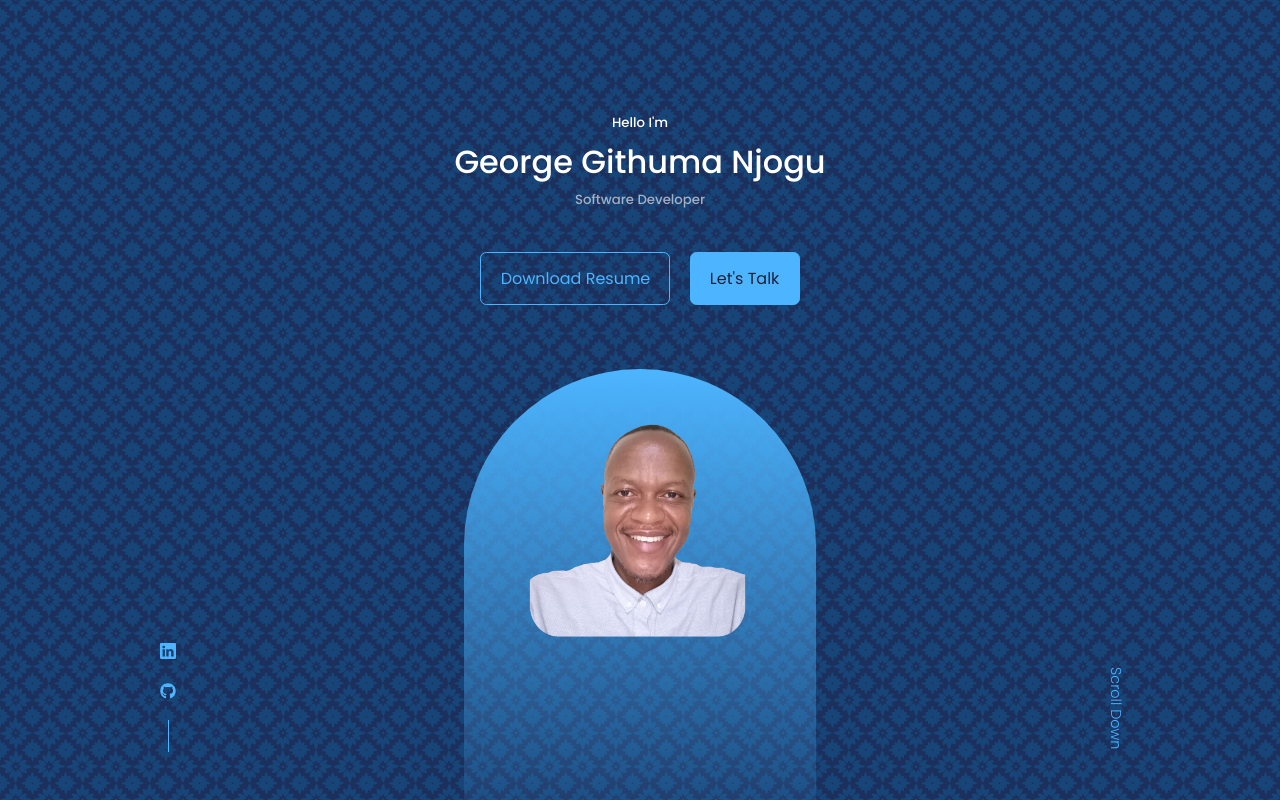
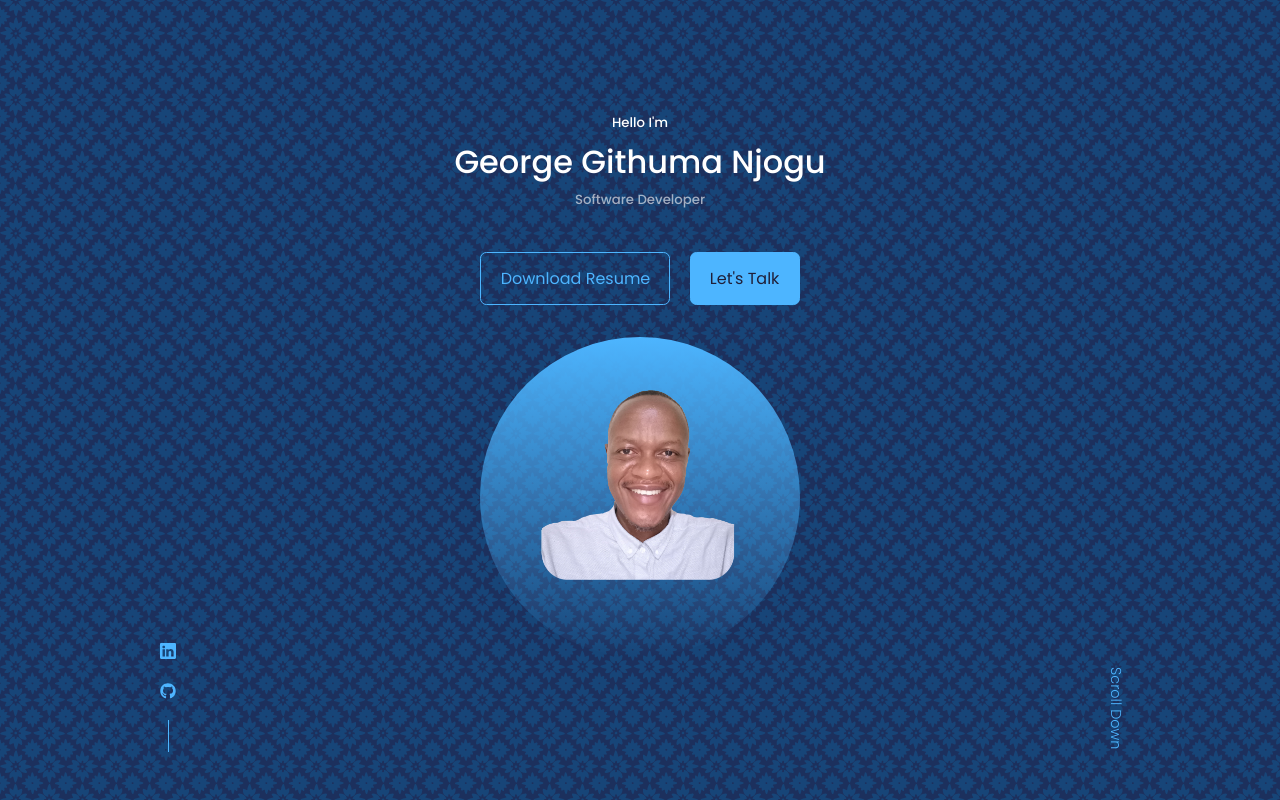
Before and after one commit to Gitthuma/george-githuma-portfolio-website, a React (Create React App) app: page / in a window 1280 px wide. Shown: the top 800 px of the page. Built offline with nearby package versions, Linux system fonts and the light colour scheme.

Commit message:
styled my__img some more

```diff
--- a/src/Components/Header/Header.css
+++ b/src/Components/Header/Header.css
@@ -48,12 +48,12 @@ header {
 /*Style the image*/
 .my__img {
     background: linear-gradient(var(--color-primary), transparent);
-    width: 22rem;
-    height: 30rem;
+    width: 20rem;
+    height: 20rem;
     position: absolute;
-    left: calc(50% - 11rem);
-    margin-top: 4rem;
-    border-radius: 12rem 12rem 0 0;
+    left: calc(50% - 10rem);
+    margin-top: 2rem;
+    border-radius: 50%;
     overflow: hidden;
     padding: 2rem 1.5rem 1.5rem 1.5rem;
 }
```
